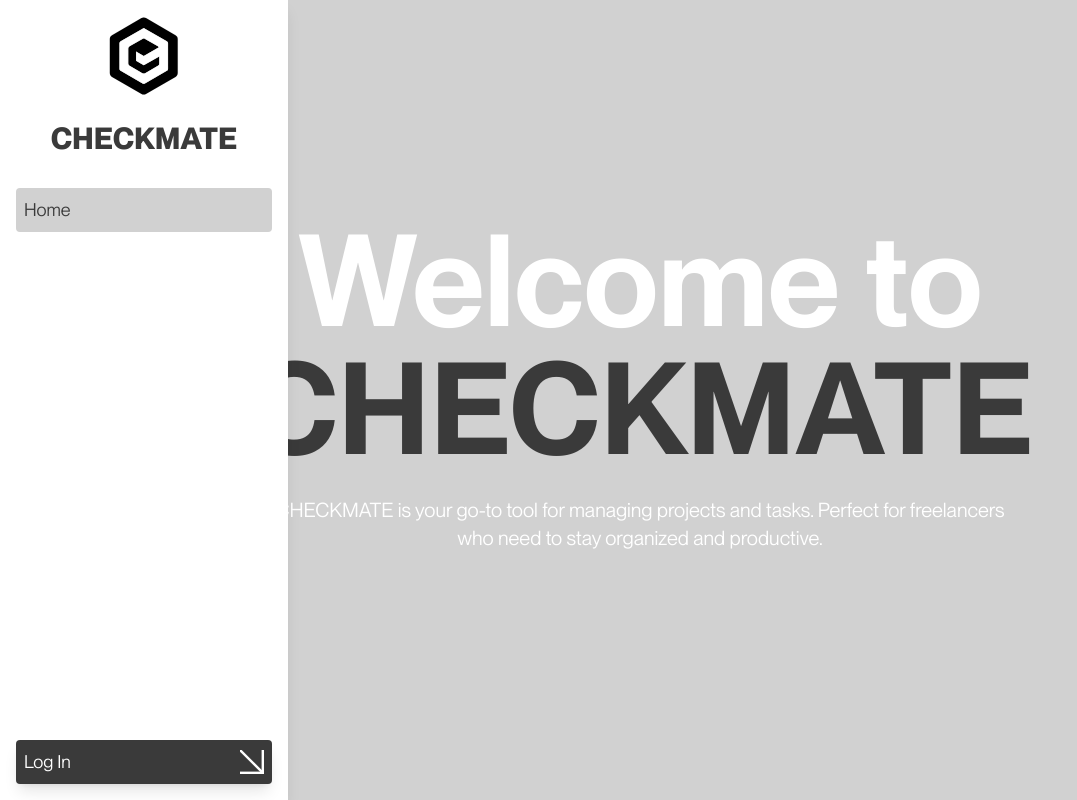
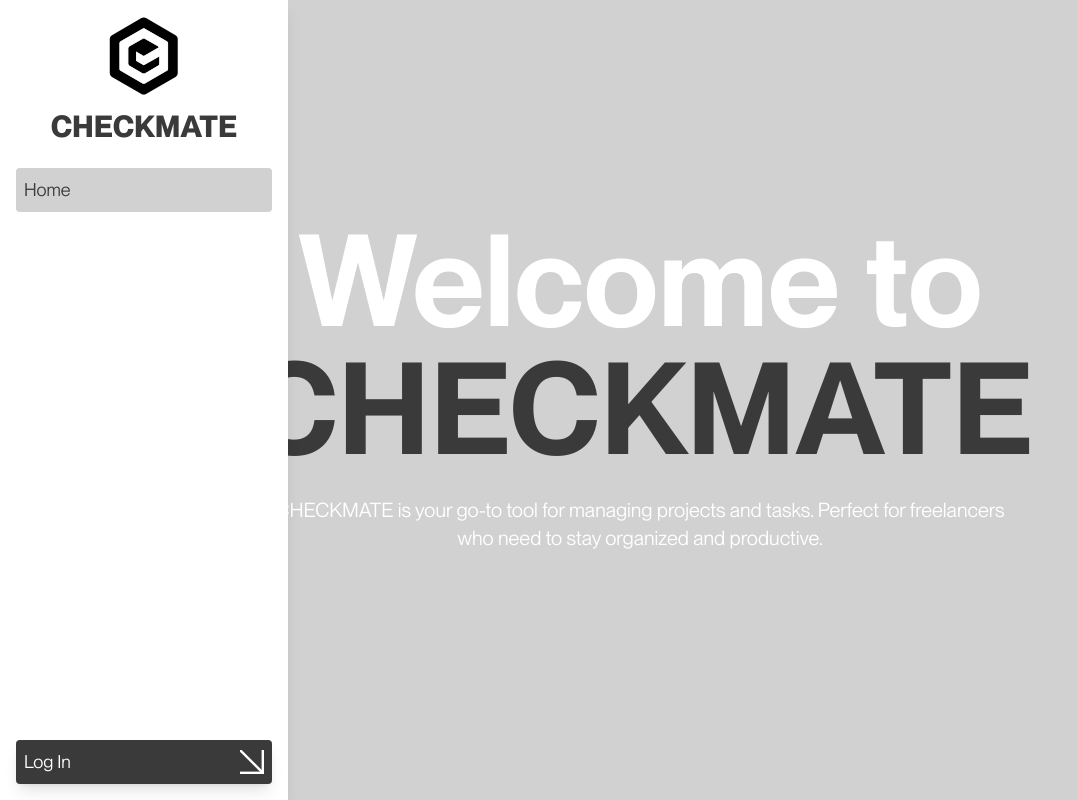
Before and after one commit to 66HEX/checkmate, a Next.js app: page / in a window 1280 px wide. Shown: the whole page, without its empty margins (0-1077 px from the left). Built offline with nearby package versions, Linux system fonts and the light colour scheme; no server answers.

Commit message:
added favicons

```diff
--- a/app/components/ui/Sidebar/Sidebar.tsx
+++ b/app/components/ui/Sidebar/Sidebar.tsx
@@ -78,7 +78,7 @@ export default function Sidebar() {
                 <div className="flex flex-col flex-grow h-full justify-between">
                     <div>
                         {/* Logo */}
-                        <div className="mb-6 flex justify-center">
+                        <div className="mb-3 flex justify-center">
                             <Image
                                 src={logo}
                                 alt="Checkmate Logo"
@@ -88,11 +88,11 @@ export default function Sidebar() {
                             />
                         </div>
 
-                        <div className="mb-8">
+                        <div className="mb-6">
                             <h1 className="font-black uppercase text-3xl text-center">CHECKMATE</h1>
                         </div>
 
-                        <ul className="space-y-4">
+                        <ul className="space-y-2">
                             <li>
                                 <Link href="/" onClick={closeSidebar} className={`p-2 block rounded transition-colors text-lg ${pathname === '/' ? 'bg-lightgray text-offblack' : 'text-darkgray hover:bg-lightgray'}`}>
                                     Home
--- a/app/layout.tsx
+++ b/app/layout.tsx
@@ -2,7 +2,6 @@ import type { Metadata } from "next";
 import "./globals.css";
 import Sidebar from "@/app/components/ui/Sidebar/Sidebar";
 import SessionProviderWrapper from "@/app/components/SessionProviderWrapper";
-
 
 export const metadata: Metadata = {
     title: "Checkmate",
--- a/app/users/page.tsx
+++ b/app/users/page.tsx
@@ -120,7 +120,7 @@ export default function UsersList() {
                         users.map((user) => (
                             <div key={user.id}>
                                 <div
-                                    className="bg-lightgray text-offblack rounded p-4 cursor-pointer text-base my-3"
+                                    className="bg-gray text-offblack rounded p-4 cursor-pointer text-base my-3"
                                     onClick={() => handleUserClick(user.id)} // Redirect on click
                                 >
                                     <div className="flex flex-wrap items-center gap-4">
```
